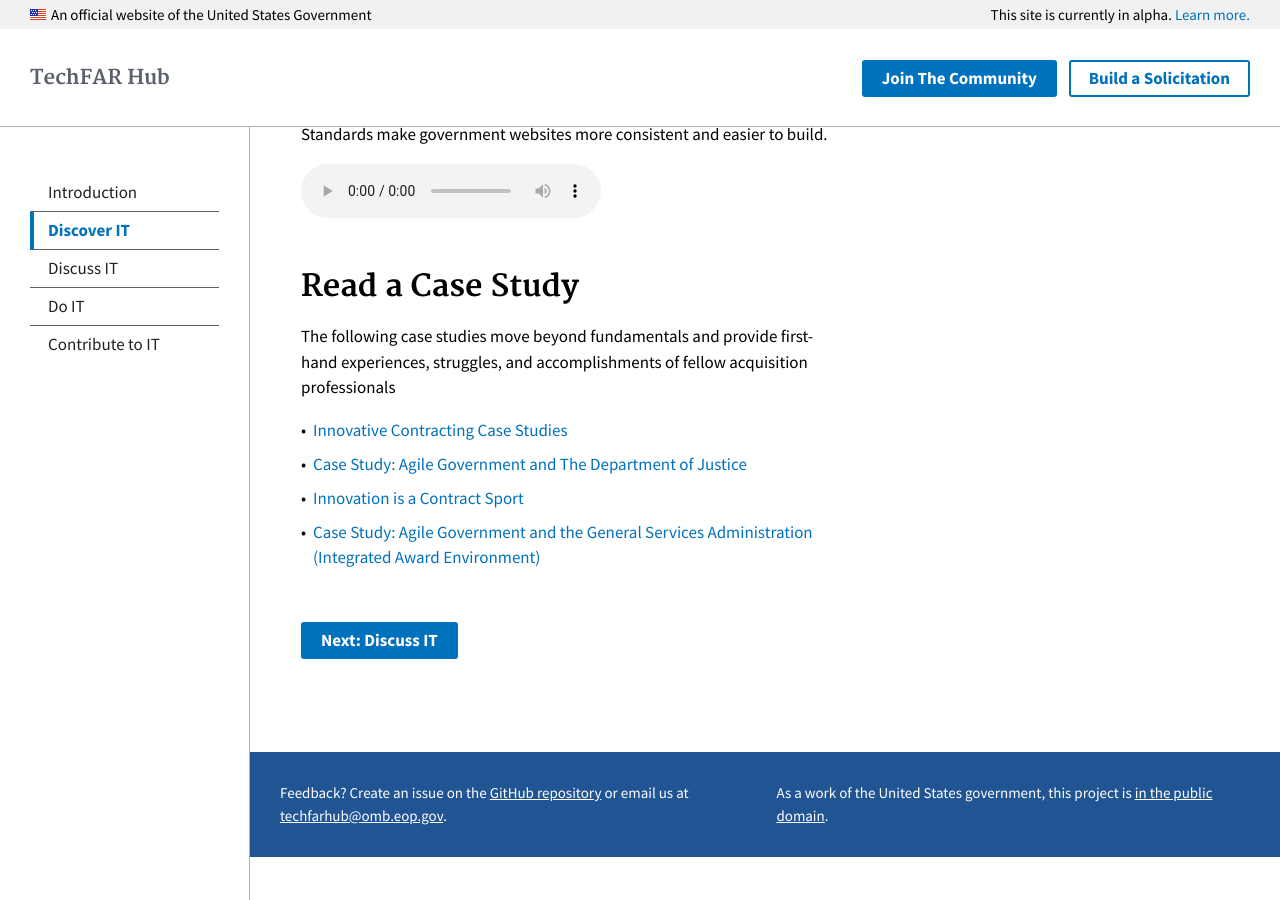
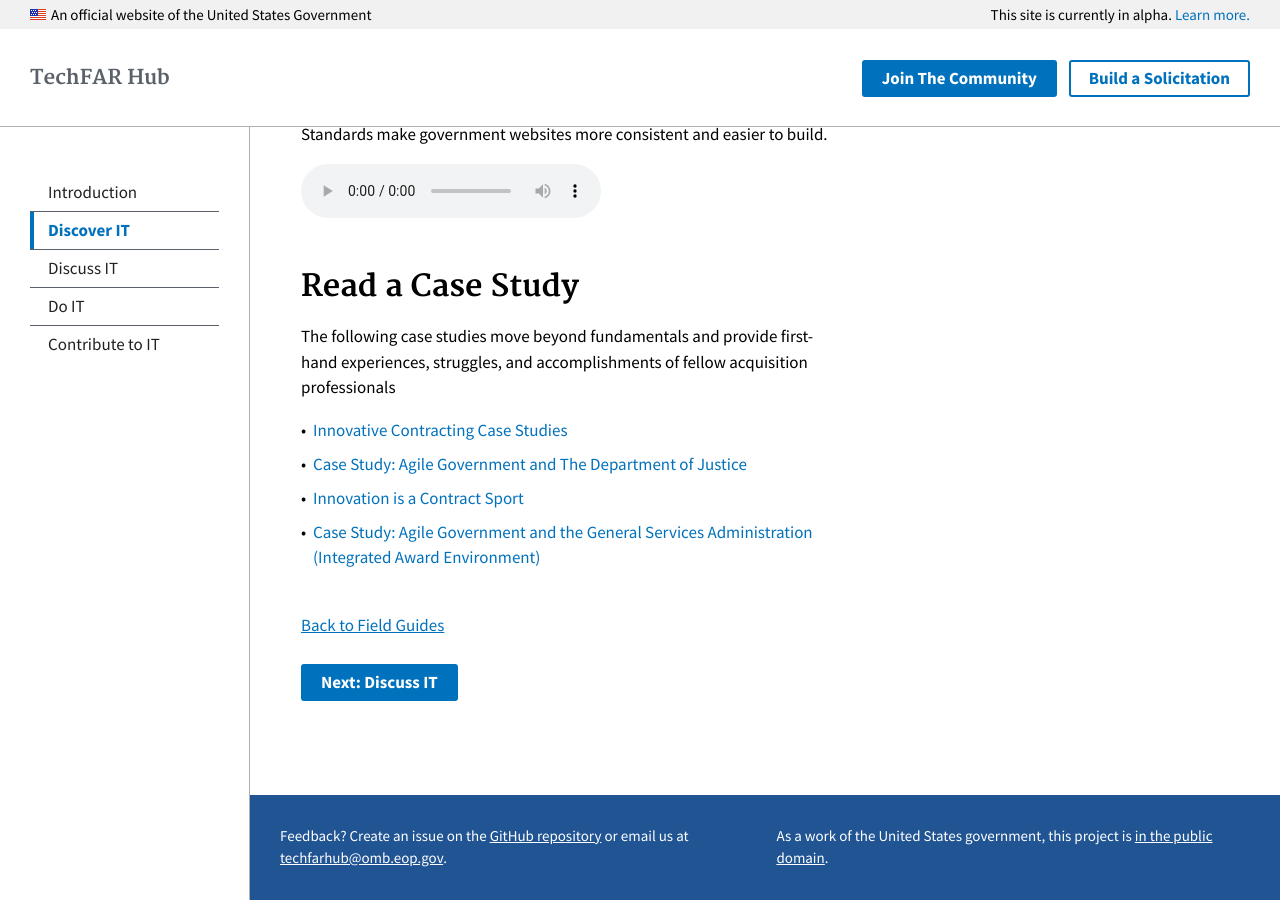
Before and after one commit to usds/techfar-hub, a Jekyll site: the page built from _topics/1_discover-it.md, in a window 1280 px wide and 900 px high, scrolled down 2508 px. Built offline with Jekyll 4.4.1, drawn with Linux system fonts in a browser that asks for light colours; before the commit the page ends 3365 px from its top, so only the background shows below that; some of the changed lines change nothing that is shown.

Commit message:
Testing out fieldguide Anchor link

```diff
--- a/_topics/1_discover-it.md
+++ b/_topics/1_discover-it.md
@@ -14,7 +14,7 @@
 - [The TechFAR Handbook:](https://playbook.cio.gov/techFAR){:target="_blank"} Resources on how to use contractors to support an iterative, customer-driven software development process, as is routinely done in the private sector.
 
 
-### USDS Procurement Field Guides
+### <a name="fieldGuides"></a>USDS Procurement Field Guides
 
 These Procurement Field Guides are intended to help participants in the government acquisition community with general knowledge, tips, or common practice methods that will help implement digital service strategies.
 
@@ -100,5 +100,6 @@
 - [Innovation is a Contract Sport](https://github.com/usds/techfar-hub/raw/master/assets/files/Innovation_is_a_Contract_Sport__Ways_that_agencies_can_achieve_innovative_outcomes_through_acquisitions-%5B2016.02.06%5D%20(1).pdf){:target="_blank"}
 - [Case Study: Agile Government and the General Services Administration (Integrated Award Environment)](http://www.agilegovleaders.org/case-studies/gsa/){:target="_blank"}
 
+[Back to Field Guides](# fieldGuides)
 
 <a class="usa-button" type="button" href="{{ site.baseurl }}/discuss-it">Next: Discuss IT</a>
```
